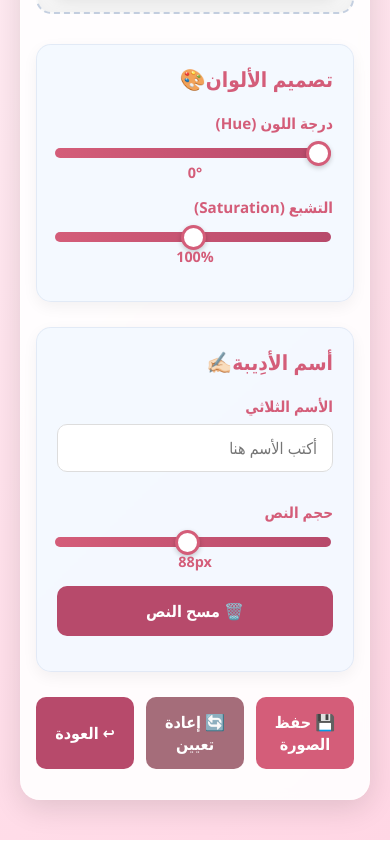
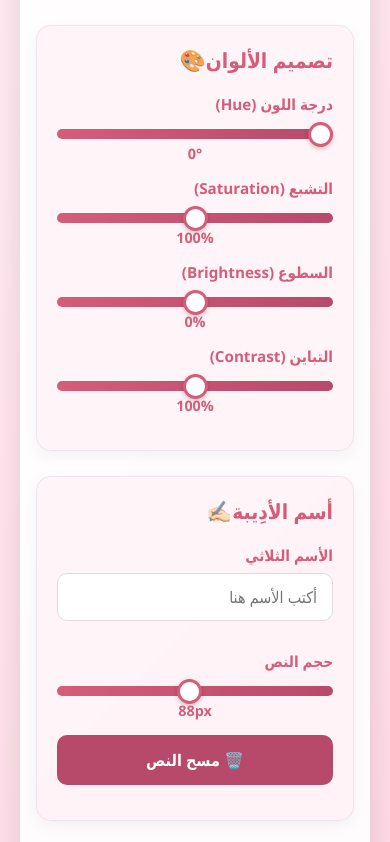
Before and after one commit to moha750/birthday, a plain HTML site: page female.html in a window 390 px wide. Shown: the part 402-1244 px from the top of the page. Drawn offline with Linux system fonts and the light colour scheme.

Commit message:
تحديث جديد

```diff
--- a/female-style.css
+++ b/female-style.css
@@ -8,3 +8,16 @@
     --background: linear-gradient(135deg, #fff0f5 0%, #ffd6e4 100%);
     --panel-bg: rgba(255, 255, 255, 0.9);
 }
+
+/* تخصيصات إضافية للإناث */
+.canvas-container {
+    border-color: rgba(212, 93, 121, 0.3);
+}
+
+.canvas-container:hover {
+    border-color: rgba(212, 93, 121, 0.6);
+}
+
+.panel {
+    background: rgba(255, 240, 245, 0.7);
+}
--- a/female.html
+++ b/female.html
@@ -3,9 +3,10 @@
 <head>
     <meta charset="UTF-8">
     <meta name="viewport" content="width=device-width, initial-scale=1.0">
-    <title>فوتوشوب أدِيب🎨</title>
+    <title>فوتوشوب أدِيب للبنات🌸</title>
     <link rel="stylesheet" href="style.css">
     <link rel="stylesheet" href="female-style.css">
+    <script src="https://cdnjs.cloudflare.com/ajax/libs/fabric.js/5.3.1/fabric.min.js"></script>
 </head>
 <body>
     <div class="container">
@@ -26,6 +27,14 @@
                     <label for="saturation">التشبع (Saturation)</label>
                     <input type="range" id="saturation" min="0" max="200" value="100">
                     <div class="slider-value" id="saturation-value">100%</div>
+
+                    <label for="brightness">السطوع (Brightness)</label>
+                    <input type="range" id="brightness" min="-100" max="100" value="0">
+                    <div class="slider-value" id="brightness-value">0%</div>
+
+                    <label for="contrast">التباين (Contrast)</label>
+                    <input type="range" id="contrast" min="0" max="200" value="100">
+                    <div class="slider-value" id="contrast-value">100%</div>
                 </div>
 
                 <div class="panel">
@@ -45,7 +54,8 @@
                 <div class="action-buttons">
                     <button id="download" class="primary-btn">💾 حفظ الصورة</button>
                     <button id="reset-all" class="reset-btn">🔄 إعادة تعيين</button>
-                    <button id="back-btn" class="secondary-btn">↩ العودة</button>                </div>
+                    <button id="back-btn" class="secondary-btn">↩ العودة</button>
+                </div>
             </div>
         </div>
     </div>
--- a/male-style.css
+++ b/male-style.css
@@ -9,4 +9,15 @@
     --panel-bg: rgba(255, 255, 255, 0.9);
 }
 
-/* يمكن إضافة المزيد من التخصيصات للذكور هنا */
+/* تخصيصات إضافية للذكور */
+.canvas-container {
+    border-color: rgba(74, 111, 165, 0.3);
+}
+
+.canvas-container:hover {
+    border-color: rgba(74, 111, 165, 0.6);
+}
+
+.panel {
+    background: rgba(240, 247, 255, 0.7);
+}
--- a/style.css
+++ b/style.css
@@ -1,13 +1,23 @@
+/* إعادة تعيين CSS */
+* {
+    margin: 0;
+    padding: 0;
+    box-sizing: border-box;
+    font-family: 'Segoe UI', Tahoma, Geneva, Verdana, sans-serif;
+}
+
+/* خطوط مخصصة */
 @font-face {
     font-family: 'name';
-    src: url(./fonts/COMM\ -\ Lyon\ Arabic\ Display\ Black.otf);
+    src: url('./fonts/COMM - Lyon Arabic Display Black.otf');
 }
 
 @font-face {
     font-family: 'date-font';
-    src: url(./fonts/ERASDEMI.TTF);
+    src: url('./fonts/ERASDEMI.TTF');
 }
 
+/* متغيرات الألوان */
 :root {
     --primary: #4a6fa5;
     --primary-light: #6d8fc7;
@@ -20,17 +30,14 @@
     --shadow: 0 8px 30px rgba(0, 0, 0, 0.12);
 }
 
-* {
-    box-sizing: border-box;
-    font-family: 'Segoe UI', Tahoma, Geneva, Verdana, sans-serif;
-}
-
+/* تخصيصات عامة */
 body {
     background: var(--background);
     margin: 0;
     padding: 20px;
     color: #333;
     min-height: 100vh;
+    direction: rtl;
 }
 
 .container {
@@ -75,6 +82,7 @@ h3 {
     gap: 10px;
 }
 
+/* محرر الصور */
 .editor {
     display: flex;
     gap: 30px;
@@ -90,6 +98,8 @@ h3 {
     background: #f9f9f9;
     box-shadow: inset 0 0 20px rgba(0, 0, 0, 0.05);
     transition: all 0.3s ease;
+    position: relative;
+    z-index: 1;
 }
 
 .canvas-container:hover {
@@ -102,6 +112,7 @@ h3 {
     margin: auto;
     border-radius: 10px;
     box-shadow: 0 4px 15px rgba(0, 0, 0, 0.1);
+    background: white;
 }
 
 .controls {
@@ -110,6 +121,8 @@ h3 {
     display: flex;
     flex-direction: column;
     gap: 25px;
+    position: relative;
+    z-index: 2;
 }
 
 .panel {
@@ -127,6 +140,7 @@ h3 {
     box-shadow: 0 8px 25px rgba(0, 0, 0, 0.1);
 }
 
+/* عناصر التحكم */
 label {
     display: block;
     margin: 15px 0 8px;
@@ -173,6 +187,7 @@ input[type="range"]::-webkit-slider-thumb {
     box-shadow: 0 2px 5px rgba(0, 0, 0, 0.2);
 }
 
+/* الأزرار */
 button {
     width: 100%;
     padding: 14px;
@@ -192,6 +207,12 @@ button {
 button:hover {
     transform: translateY(-3px);
     box-shadow: 0 5px 15px rgba(0, 0, 0, 0.1);
+}
+
+button:disabled {
+    opacity: 0.6;
+    cursor: not-allowed;
+    transform: none !important;
 }
 
 .primary-btn {
@@ -221,6 +242,7 @@ button:hover {
     background: var(--reset-light);
 }
 
+/* تخطيطات خاصة */
 .text-controls {
     display: flex;
     gap: 12px;
@@ -248,28 +270,7 @@ button:hover {
     font-size: 0.9rem;
 }
 
-.secondary-btn {
-    background: var(--secondary);
-    color: white;
-    display: flex;
-    align-items: center;
-    justify-content: center;
-    gap: 8px;
-}
-
-.secondary-btn:hover {
-    background: var(--secondary-light);
-}
-
-.action-buttons {
-    display: flex;
-    gap: 12px;
-}
-
-.action-buttons button {
-    flex: 1;
-}
-
+/* التكيف مع الشاشات الصغيرة */
 @media (max-width: 768px) {
     .container {
         padding: 15px;
@@ -286,4 +287,8 @@ button:hover {
     h1 {
         font-size: 1.8rem;
     }
+
+    .action-buttons, .text-controls {
+        flex-direction: column;
+    }
 }
```
Also changed, not shown: index.html (+12 -1 lines), male.html (+12 -2 lines).
